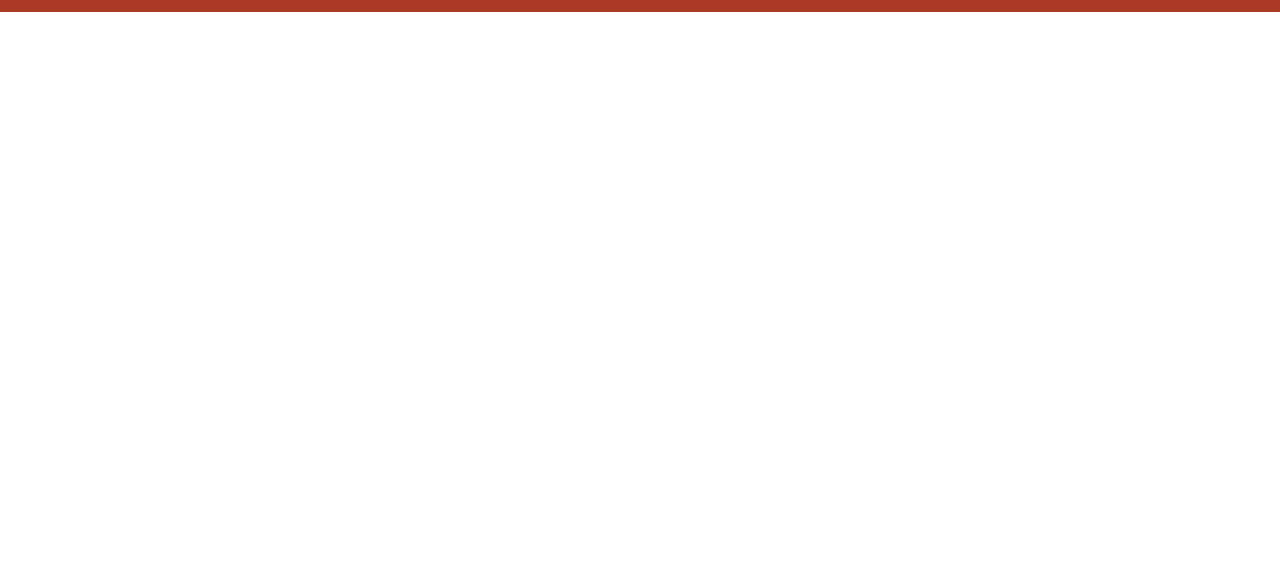
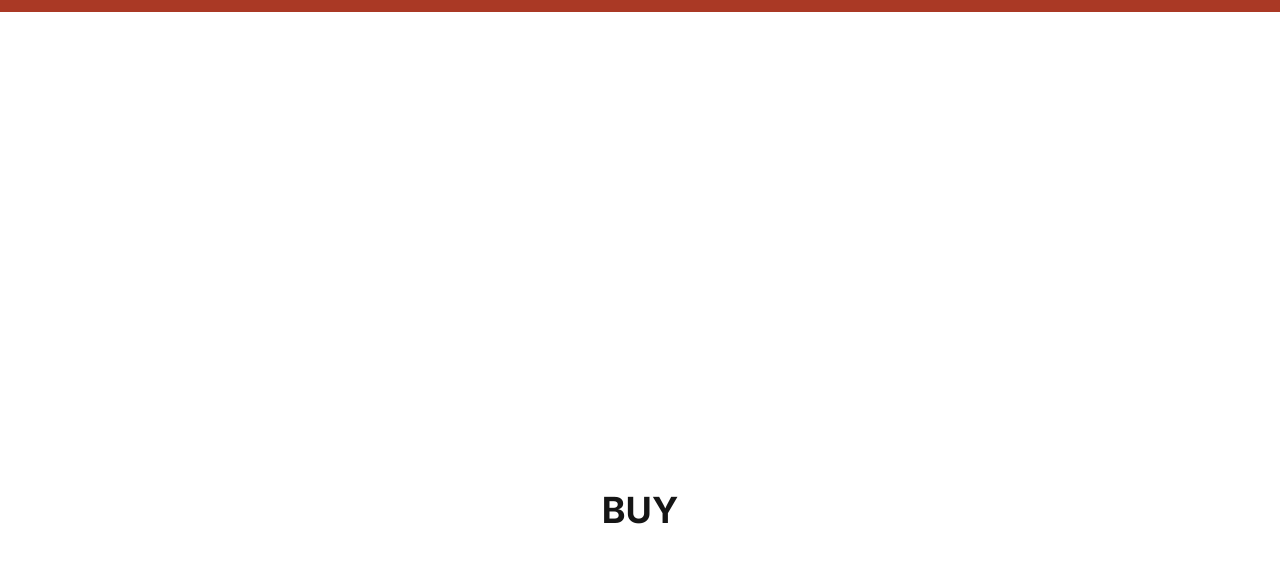
Before and after one commit to anicxxl/katana, a website: page app/index.html in a window 1280 px wide. Shown: the part 95-658 px from the top of the page. Drawn offline with nearby package versions, Linux system fonts and the light colour scheme; files that its build step writes are made by us from their sources.

Commit message:
added top section

```diff
--- a/app/index.html
+++ b/app/index.html
@@ -41,7 +41,18 @@
     </div>
   </header>
 
-  <main class="main"></main>
+  <main class="main">
+    <section class="top">
+      <h1 class="title top__title">
+        BEST STEEL WEAPONS
+        FROM “KATANA”
+      </h1>
+
+      <a href="#" class="top__link">BUy</a>
+    </section>
+
+
+  </main>
 
   <footer class="footer"></footer>
 </body>
--- a/app/scss/_vars.scss
+++ b/app/scss/_vars.scss
@@ -8,3 +8,19 @@ $white : #fff;
   font-size: 16px;
   line-height: 19px;
 }
+
+%H0 {
+  font-family: 'Inter';
+  font-style: normal;
+  font-weight: 700;
+  font-size: 96px;
+  line-height: 116px;
+}
+
+%button {
+  font-family: 'Inter';
+  font-style: normal;
+  font-weight: 700;
+  font-size: 36px;
+  line-height: 44px;
+}
--- a/app/scss/style.scss
+++ b/app/scss/style.scss
@@ -20,17 +20,49 @@
   }
 }
 
-.header-menu{
+.header-menu {
   display: flex;
   gap: 35px;
   flex-wrap: wrap;
-  &__item-link{
+
+  &__item-link {
     text-decoration: none;
     @extend %menu;
     color: $white;
   }
 }
 
+/* =====TOP SECTION===== */
+
+.top {
+  padding-top: 183px;
+  text-align: center;
+  min-height: calc(100vh - 107px);
+
+  &__title {
+    @extend %H0;
+    text-align: center;
+    max-width: 1094px;
+    margin: 0 auto 38px;
+    color: $white;
+  }
+
+  &__link {
+    display: flex;
+    justify-content: center;
+    align-items: center;
+    @extend %button;
+    text-transform: uppercase;
+    text-decoration: none;
+    color: #151515;
+    min-height: 90px;
+    max-width: 430px;
+    width: 100%;
+    padding: 15px 20px;
+    margin: 0 auto;
+    background-color: $white;
+  }
+}
 
 
 /*
```
